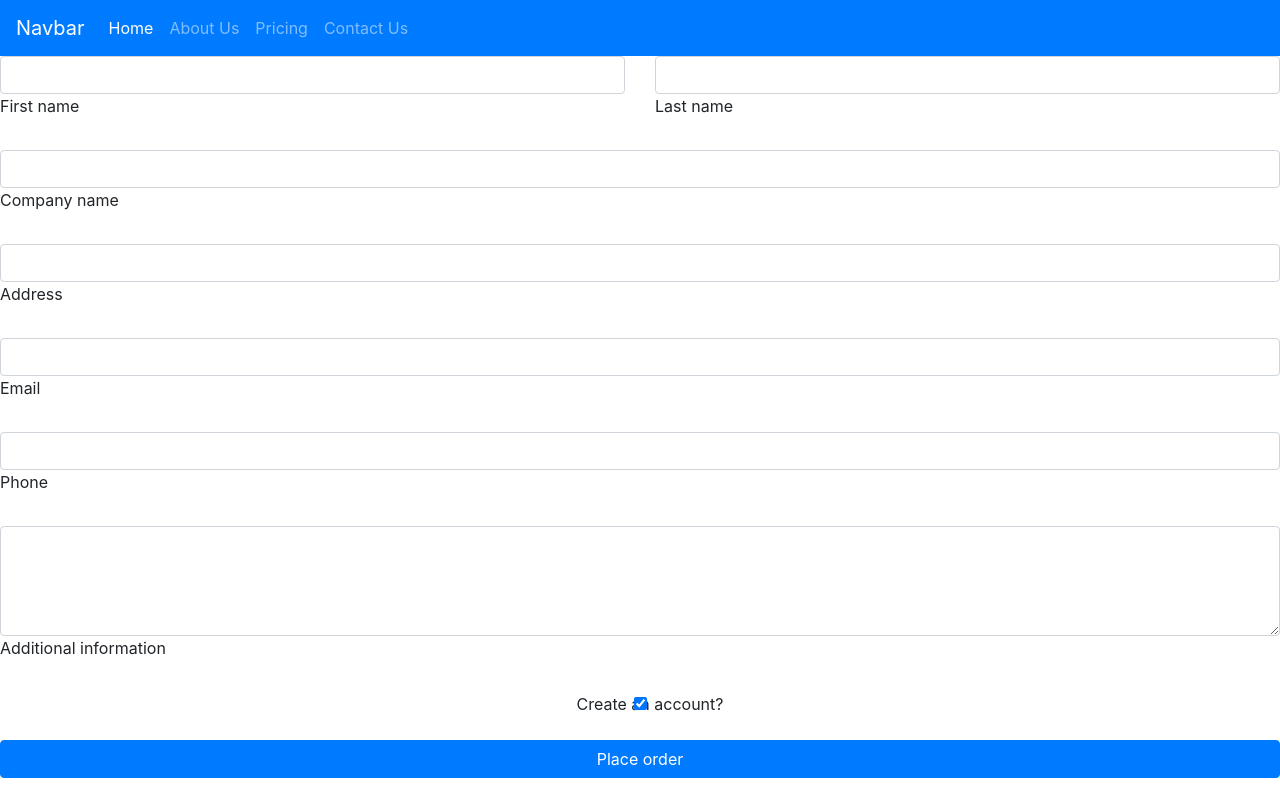
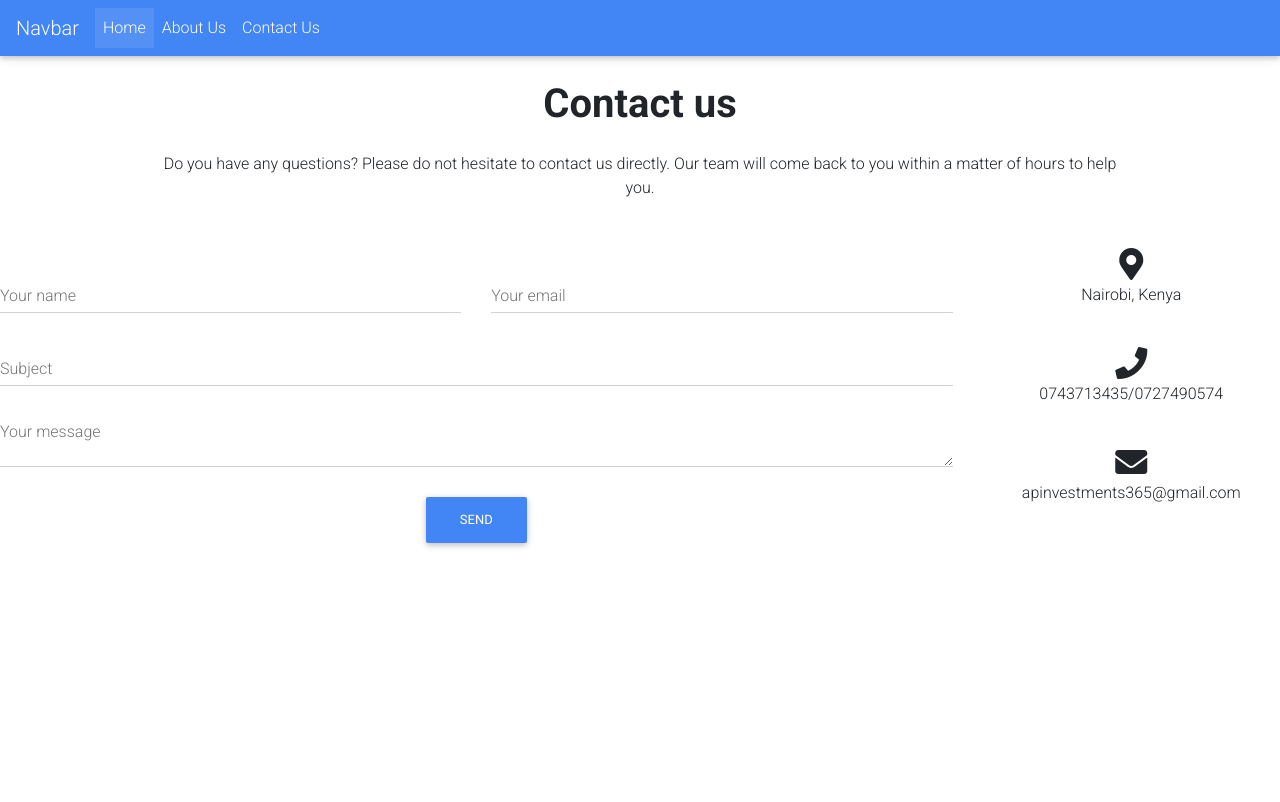
Before and after one commit to ghost-mann/chemicals, a website: page contact.html in a window 1280 px wide. Drawn offline with nearby package versions, Linux system fonts and the light colour scheme.

Commit message:
for additional components, I've intergrated mdb bootstrap for additional components Added contact form in contact.html Removed pricing.html

```diff
--- a/contact.html
+++ b/contact.html
@@ -5,6 +5,11 @@
     <title>Contact Us</title>
     <meta name="viewport" content="width=device-width, initial-scale=1, shrink-to-fit=no">
     <link rel="stylesheet" href="https://cdn.jsdelivr.net/npm/bootstrap@4.0.0/dist/css/bootstrap.min.css" integrity="sha384-Gn5384xqQ1aoWXA+058RXPxPg6fy4IWvTNh0E263XmFcJlSAwiGgFAW/dAiS6JXm" crossorigin="anonymous">
+    <link rel="stylesheet" href="https://use.fontawesome.com/releases/v5.11.2/css/all.css">
+    <link rel="stylesheet" href="https://fonts.googleapis.com/css?family=Roboto:300,400,500,700&display=swap">
+    <link rel="stylesheet" href="node_modules/mdbootstrap/css/bootstrap.min.css">
+    <link rel="stylesheet" href="node_modules/mdbootstrap/css/mdb.min.css">
+    <link rel="stylesheet" href="node_modules/mdbootstrap/css/style.css">
 
 </head>
 <body>
@@ -23,77 +28,112 @@
                 <a class="nav-link" href="about.html">About Us</a>
             </li>
             <li class="nav-item">
-                <a class="nav-link" href="pricing.html">Pricing</a>
-            </li>
-            <li class="nav-item">
                 <a class="nav-link" href="contact.html">Contact Us</a>
             </li>
         </ul>
     </div>
 </nav>
 <!-- form -->
-<form>
-    <!-- 2 column grid layout with text inputs for the first and last names -->
-    <div class="row mb-4">
-        <div class="col">
-            <div data-mdb-input-init class="form-outline">
-                <input type="text" id="form6Example1" class="form-control" />
-                <label class="form-label" for="form6Example1">First name</label>
+<!--Section: Contact v.2-->
+<section class="mb-4">
+
+    <!--Section heading-->
+    <h2 class="h1-responsive font-weight-bold text-center my-4">Contact us</h2>
+    <!--Section description-->
+    <p class="text-center w-responsive mx-auto mb-5">Do you have any questions? Please do not hesitate to contact us directly. Our team will come back to you within
+        a matter of hours to help you.</p>
+
+    <div class="row">
+
+        <!--Grid column-->
+        <div class="col-md-9 mb-md-0 mb-5">
+            <form id="contact-form" name="contact-form" action="mail.php" method="POST">
+
+                <!--Grid row-->
+                <div class="row">
+
+                    <!--Grid column-->
+                    <div class="col-md-6">
+                        <div class="md-form mb-0">
+                            <input type="text" id="name" name="name" class="form-control">
+                            <label for="name" class="">Your name</label>
+                        </div>
+                    </div>
+                    <!--Grid column-->
+
+                    <!--Grid column-->
+                    <div class="col-md-6">
+                        <div class="md-form mb-0">
+                            <input type="text" id="email" name="email" class="form-control">
+                            <label for="email" class="">Your email</label>
+                        </div>
+                    </div>
+                    <!--Grid column-->
+
+                </div>
+                <!--Grid row-->
+
+                <!--Grid row-->
+                <div class="row">
+                    <div class="col-md-12">
+                        <div class="md-form mb-0">
+                            <input type="text" id="subject" name="subject" class="form-control">
+                            <label for="subject" class="">Subject</label>
+                        </div>
+                    </div>
+                </div>
+                <!--Grid row-->
+
+                <!--Grid row-->
+                <div class="row">
+
+                    <!--Grid column-->
+                    <div class="col-md-12">
+
+                        <div class="md-form">
+                            <textarea type="text" id="message" name="message" rows="2" class="form-control md-textarea"></textarea>
+                            <label for="message">Your message</label>
+                        </div>
+
+                    </div>
+                </div>
+                <!--Grid row-->
+
+            </form>
+
+            <div class="text-center btn-block">
+                <a class="btn btn-primary" onclick="document.getElementById('contact-form').submit();">Send</a>
             </div>
+            <div class="status"></div>
         </div>
-        <div class="col">
-            <div data-mdb-input-init class="form-outline">
-                <input type="text" id="form6Example2" class="form-control" />
-                <label class="form-label" for="form6Example2">Last name</label>
-            </div>
+        <!--Grid column-->
+
+        <!--Grid column-->
+        <div class="col-md-3 text-center">
+            <ul class="list-unstyled mb-0">
+                <li><i class="fas fa-map-marker-alt fa-2x"></i>
+                    <p>Nairobi, Kenya</p>
+                </li>
+
+                <li><i class="fas fa-phone mt-4 fa-2x"></i>
+                    <p>0743713435/0727490574</p>
+                </li>
+
+                <li><i class="fas fa-envelope mt-4 fa-2x"></i>
+                    <p>apinvestments365@gmail.com</p>
+                </li>
+            </ul>
         </div>
+        <!--Grid column-->
+
     </div>
 
-    <!-- Text input -->
-    <div data-mdb-input-init class="form-outline mb-4">
-        <input type="text" id="form6Example3" class="form-control" />
-        <label class="form-label" for="form6Example3">Company name</label>
-    </div>
-
-    <!-- Text input -->
-    <div data-mdb-input-init class="form-outline mb-4">
-        <input type="text" id="form6Example4" class="form-control" />
-        <label class="form-label" for="form6Example4">Address</label>
-    </div>
-
-    <!-- Email input -->
-    <div data-mdb-input-init class="form-outline mb-4">
-        <input type="email" id="form6Example5" class="form-control" />
-        <label class="form-label" for="form6Example5">Email</label>
-    </div>
-
-    <!-- Number input -->
-    <div data-mdb-input-init class="form-outline mb-4">
-        <input type="number" id="form6Example6" class="form-control" />
-        <label class="form-label" for="form6Example6">Phone</label>
-    </div>
-
-    <!-- Message input -->
-    <div data-mdb-input-init class="form-outline mb-4">
-        <textarea class="form-control" id="form6Example7" rows="4"></textarea>
-        <label class="form-label" for="form6Example7">Additional information</label>
-    </div>
-
-    <!-- Checkbox -->
-    <div class="form-check d-flex justify-content-center mb-4">
-        <input
-                class="form-check-input me-2"
-                type="checkbox"
-                value=""
-                id="form6Example8"
-                checked
-        />
-        <label class="form-check-label" for="form6Example8"> Create an account? </label>
-    </div>
-
-    <!-- Submit button -->
-    <button data-mdb-ripple-init type="button" class="btn btn-primary btn-block mb-4">Place order</button>
-</form>
+</section>
+<!--Section: Contact v.2-->
+<script type="text/javascript" src="node_modules/mdbootstrap/js/jquery.min.js"></script>
+<script type="text/javascript" src="node_modules/mdbootstrap/js/popper.min.js"></script>
+<script type="text/javascript" src="node_modules/mdbootstrap/js/bootstrap.min.js"></script>
+<script type="text/javascript" src="node_modules/mdbootstrap/js/mdb.min.js"></script>
 <script src="./js/index.js"></script>
 <script src="https://code.jquery.com/jquery-3.2.1.slim.min.js" integrity="sha384-KJ3o2DKtIkvYIK3UENzmM7KCkRr/rE9/Qpg6aAZGJwFDMVNA/GpGFF93hXpG5KkN" crossorigin="anonymous"></script>
 <script src="https://cdn.jsdelivr.net/npm/popper.js@1.12.9/dist/umd/popper.min.js" integrity="sha384-ApNbgh9B+Y1QKtv3Rn7W3mgPxhU9K/ScQsAP7hUibX39j7fakFPskvXusvfa0b4Q" crossorigin="anonymous"></script>
--- a/package.json
+++ b/package.json
@@ -2,6 +2,7 @@
   "name": "chemicals",
   "version": "1.0.0",
   "dependencies": {
-    "mdb-ui-kit": "^7.1.0"
+    "mdb-ui-kit": "^7.1.0",
+    "mdbootstrap": "^4.20.0"
   }
 }
```
Also changed, not shown: about.html (+28 -55 lines), index.html (+9 -3 lines), pricing.html (deleted, +0 -40 lines), 1 other file.
